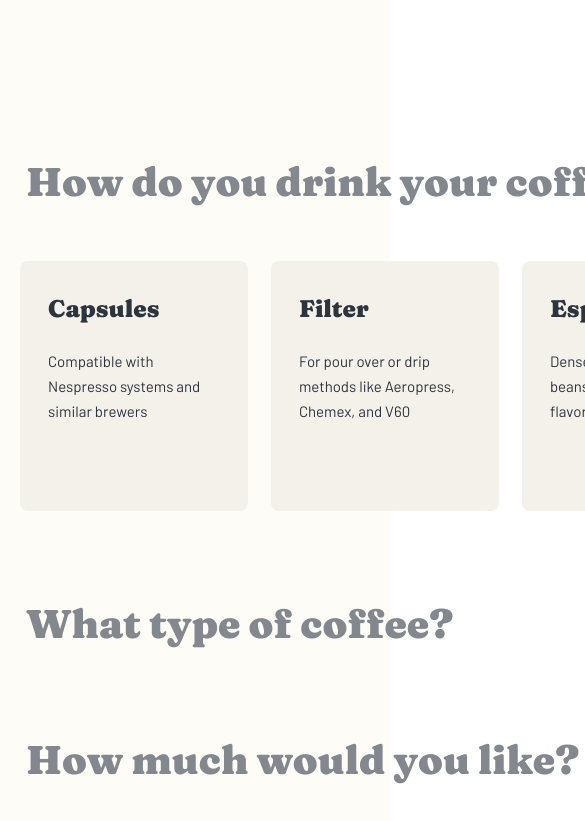
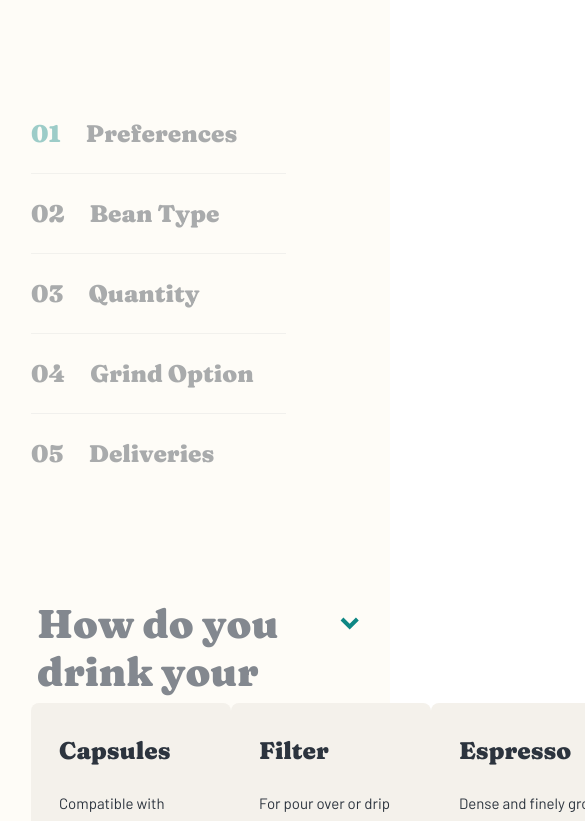
Before and after one commit to danielopq/Coffeeroasters, a React (Vite) app: page /subscribe in a window 390 px wide. Shown: the part 1640-2461 px from the top of the page, 585 px wide, since content can reach past the window. Built offline with nearby package versions, Linux system fonts and the light colour scheme.

Commit message:
subscribePlanMaker.css - mobile version done

```diff
--- a/src/components/subscribe/subscribePlanMaker/subscribePlanMaker.css
+++ b/src/components/subscribe/subscribePlanMaker/subscribePlanMaker.css
@@ -27,7 +27,6 @@
 @media (min-width: 768px) and (max-width: 1024px) {
     #subscribePlanMaker {
         width: 689px;
-        height: auto;
         margin: 144px 0px;
     }
 
@@ -35,3 +34,23 @@
         width: inherit;
     }
 }
+
+/*############################## MOBILE VERSION ##############################*/
+
+@media screen and (max-width:767px) {
+    #subscribePlanMaker {
+        width: 328px;
+        margin: 120px 0px;
+        align-items: center;
+    }
+
+    #planMakerContent {
+        flex-direction: column;
+        justify-content: flex-start;
+    }
+
+    #planOptions {
+        width: inherit;
+        height: auto;
+    }
+}
```
